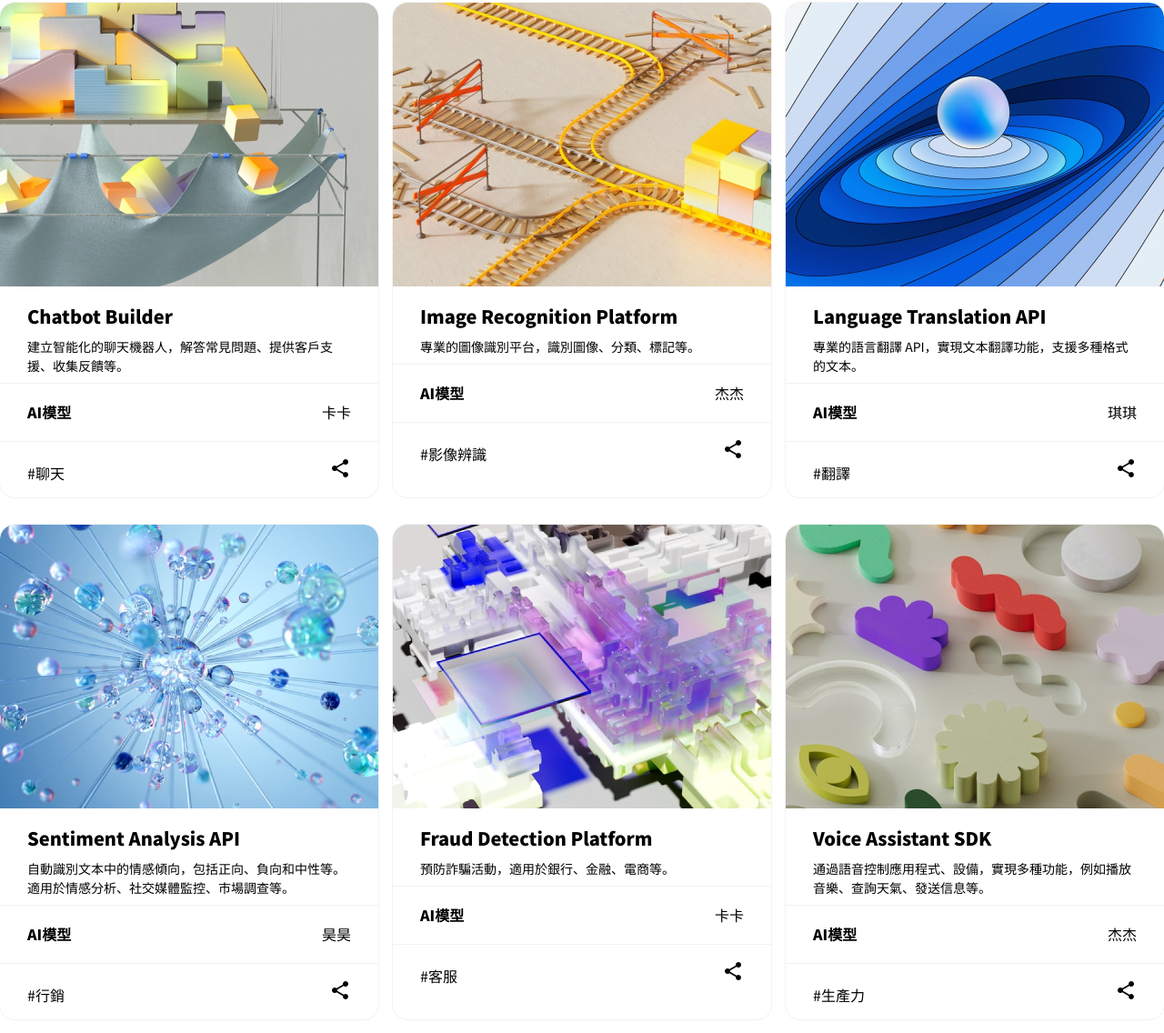
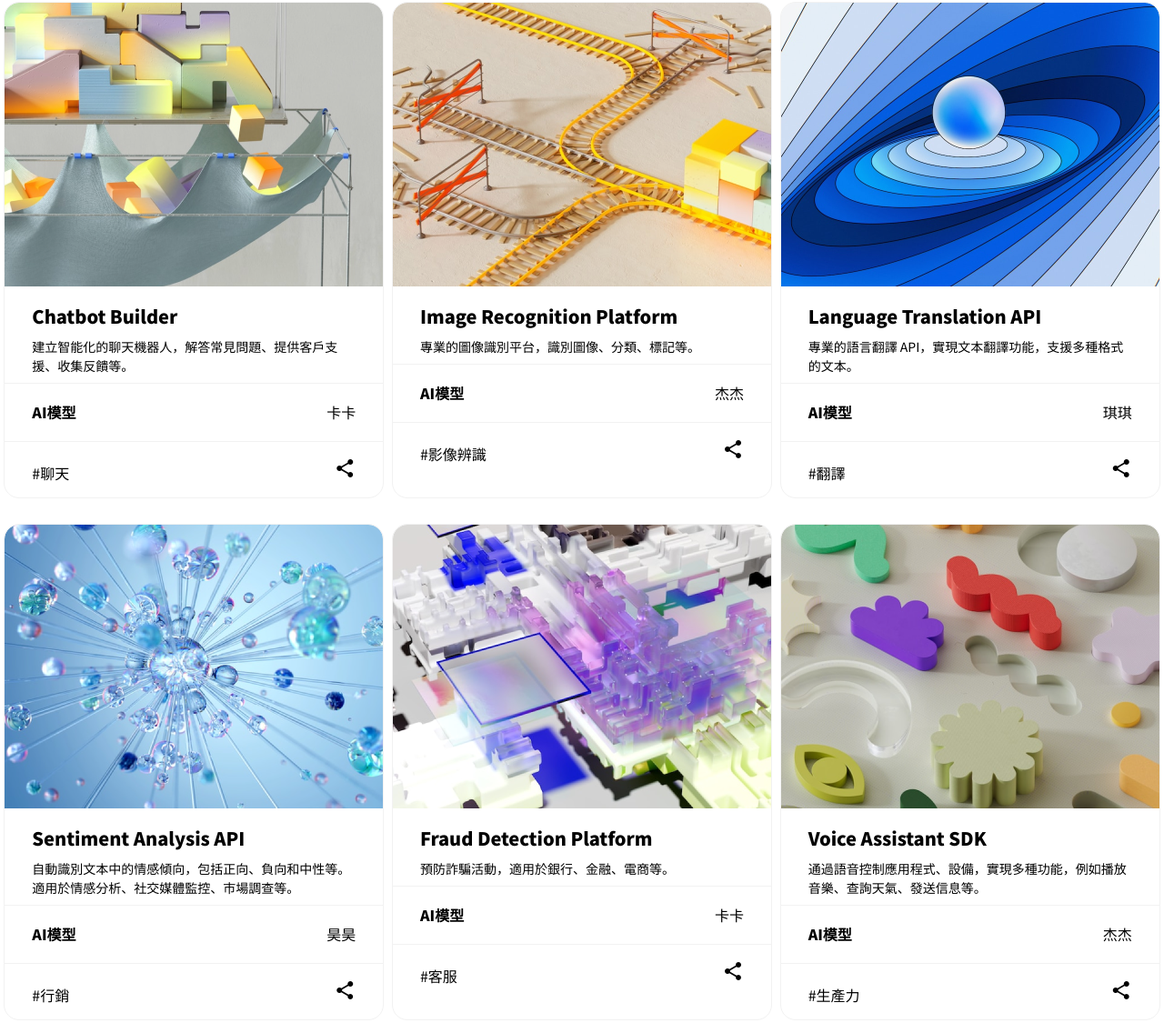
Before and after one commit to rochelwang1205/product-feature-cards.github.io, a plain HTML site: page 切版任務一/index.html in a window 1280 px wide. Shown: the part 12-1148 px from the top of the page at 91% size. Drawn offline with Linux system fonts and the light colour scheme.

Commit message:
Add files via upload

```diff
--- a/切版任務一/index.html
+++ b/切版任務一/index.html
@@ -19,63 +19,76 @@
         <ul class="container">
         <li class="card">
             <img src="img/tool1.png" alt="tool1">
+            <div class="card-context">
             <h3>Chatbot Builder</h3><p>建立智能化的聊天機器人，解答常見問題、提供客戶支援、收集反饋等。</p>
             <hr>
+            </div>
+            <div class="card-info">
             <h4><b>AI模型</b><span>卡卡</span></h4>
             <hr>
             <h4>#聊天<a><span class="material-icons">share</span></a></h4>
-        </li>
-        </ul>
-        <ul class="container">
+            </div>
         <li class="card">
             <img src="img/tool2.png" alt="tool2">
+            <div class="card-context">
             <h3>Image Recognition Platform</h3><p>專業的圖像識別平台，識別圖像、分類、標記等。
             </p>
             <hr>
+            </div>
+            <div class="card-info">
             <h4><b>AI模型</b><span>杰杰</span></h4>
             <hr>
             <h4>#影像辨識<a><span class="material-icons">share</span></a></h4>
+            </div>
         </li>
-        </ul>
-        <ul class="container">
         <li class="card">
             <img src="img/tool3.png" alt="tool3">
+            <div class="card-context">
             <h3>Language Translation API</h3><p>專業的語言翻譯 API，實現文本翻譯功能，支援多種格式的文本。</p>
             <hr>
+            </div>
+            <div class="card-info">
             <h4><b>AI模型</b><span>琪琪</span></h4>
             <hr>
             <h4>#翻譯<a><span class="material-icons">share</span></a></h4>
+            </div>
         </li>
-        </ul>
-        <ul class="container">
         <li class="card">
             <img src="img/tool4.png" alt="tool4">
+            <div class="card-context">
             <h3>Sentiment Analysis API</h3><p>自動識別文本中的情感傾向，包括正向、負向和中性等。適用於情感分析、社交媒體監控、市場調查等。</p>
             <hr>
+            </div>
+            <div class="card-info">
             <h4><b>AI模型</b><span>昊昊</span></h4>
             <hr>
             <h4>#行銷<a><span class="material-icons">share</span></a></h4>
+            </div>
         </li>
-        </ul>
-        <ul class="container">
         <li class="card">
             <img src="img/tool5.png" alt="tool5">
+            <div class="card-context">
             <h3>Fraud Detection Platform</h3><p>預防詐騙活動，適用於銀行、金融、電商等。
             </p>
             <hr>
+            </div>
+            <div class="card-info">
             <h4><b>AI模型</b><span>卡卡</span></h4>
             <hr>
             <h4>#客服<a><span class="material-icons">share</span></a></h4>
+            </div>
         </li>
-        </ul>
-        <ul class="container">
         <li class="card">
             <img src="img/tool6.png" alt="tool6">
+            <div class="card-context">
             <h3>Voice Assistant SDK</h3><p>通過語音控制應用程式、設備，實現多種功能，例如播放音樂、查詢天氣、發送信息等。</p>
             <hr>
+            </div>
+            <div class="card-info">
             <h4><b>AI模型</b><span>杰杰</span></h4>
             <hr>
             <h4>#生產力<a><span class="material-icons">share</span></a></h4>
+            </div>
         </li>
         </ul>
     </div>
--- a/切版任務一/style.css
+++ b/切版任務一/style.css
@@ -58,13 +58,12 @@ body{
      /*background:black;*/
 }
 .wrapper{
-    display: flex;
-    justify-content:space-between;
-    flex-wrap: wrap;
     width: 1296px;
 }
 .container{
     display: flex;
+    justify-content:space-between;
+    flex-wrap: wrap;
 }
 .card{
     outline:1px solid #f2f2f2;
@@ -122,7 +121,7 @@ a{
       display: flex;
       flex-wrap: wrap;
     }
-    .container {
-      width: 100%;
+    .card {
+      width: 90%;
     }
   }
```
